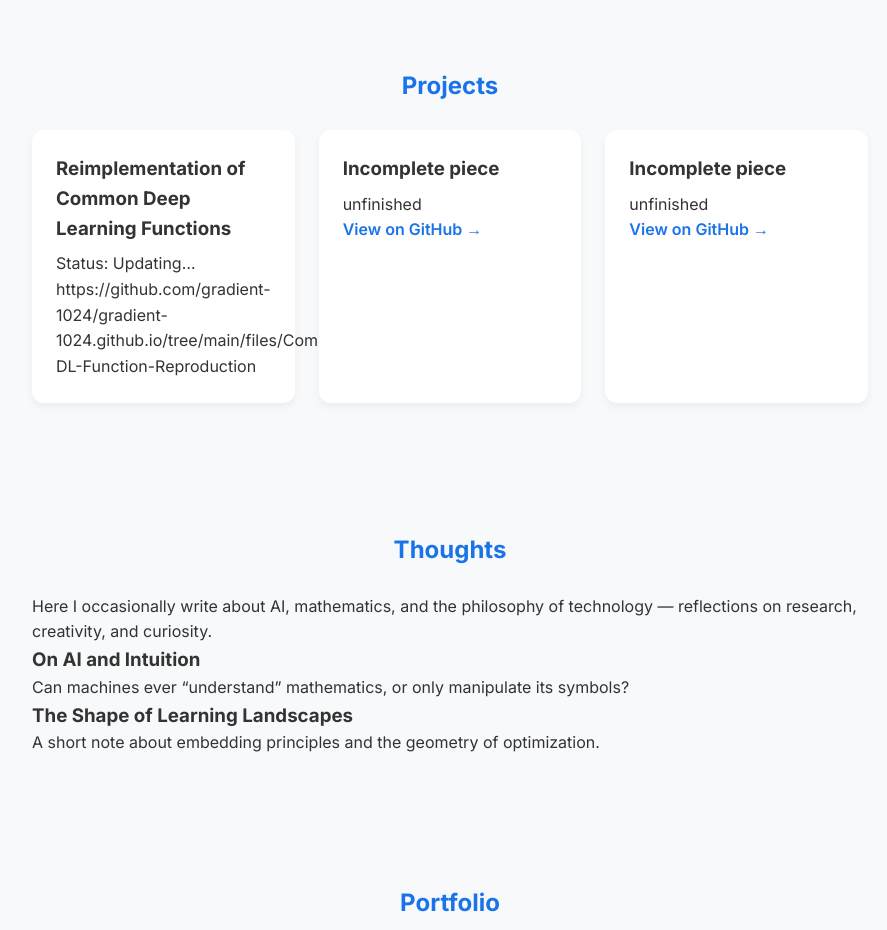
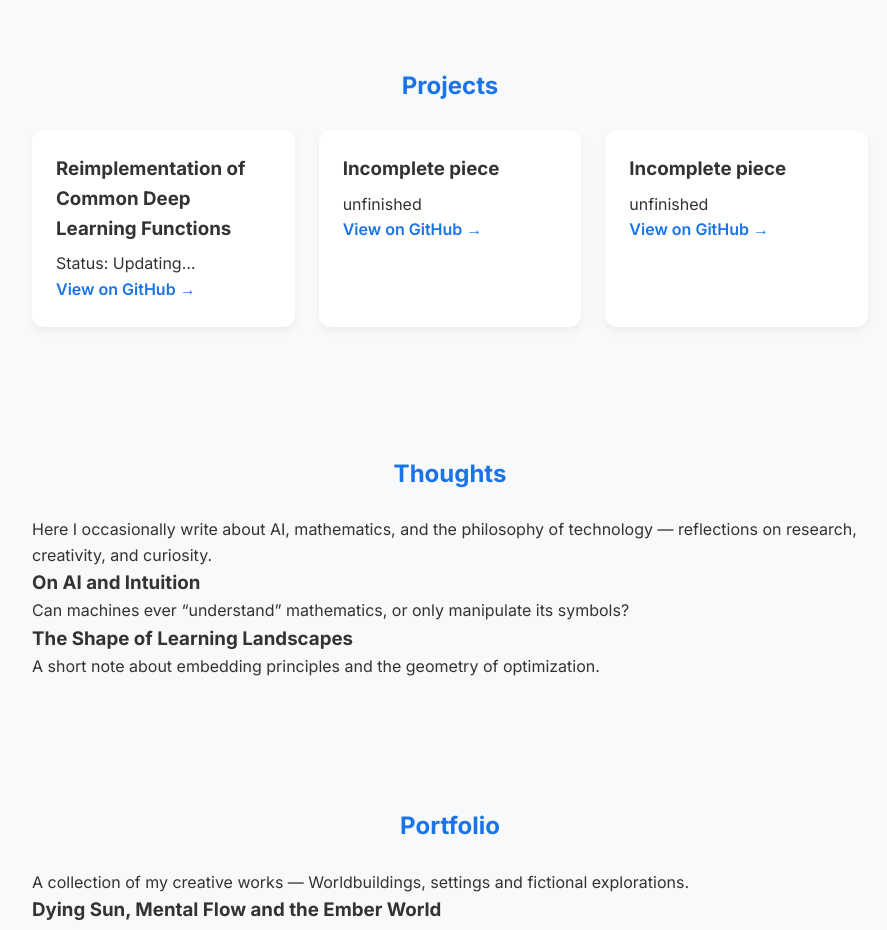
Before and after one commit to gradient-1024/gradient-1024.github.io, a plain HTML site: page index.html in a window 1280 px wide. Shown: the part 838-1768 px from the top of the page, without its empty margins (190-1077 px from the left). Drawn offline with Linux system fonts and the light colour scheme.

Commit message:
Replace plain link with GitHub link element

```diff
--- a/index.html
+++ b/index.html
@@ -46,7 +46,7 @@
       <div class="project-card">
         <h3>Reimplementation of Common Deep Learning Functions</h3>
         <p>Status: <span class="status updating">Updating…</span></p>
-        https://github.com/gradient-1024/gradient-1024.github.io/tree/main/files/Common-DL-Function-Reproduction
+        <a href="https://github.com/gradient-1024/gradient-1024.github.io/tree/main/files/Common-DL-Function-Reproduction" class="project-link" target="_blank">View on GitHub →</a>
       </div>
       <div class="project-card">
         <h3>Incomplete piece</h3>
```
